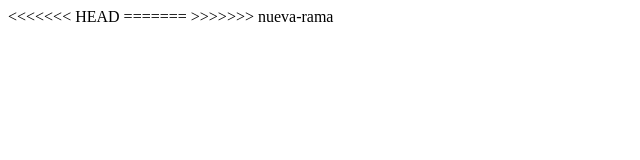
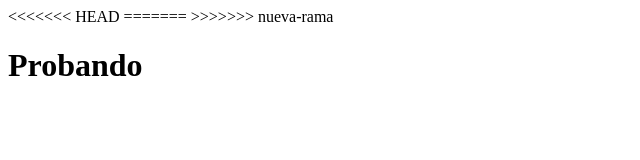
Before and after one commit to rex29design/mi_repositorio, a plain HTML site: page index.html in a window 1280 px wide. Shown: the whole page, without its empty margins (0-640 px from the left). Drawn offline with Linux system fonts and the light colour scheme.

Commit message:
div added

```diff
--- a/index.html
+++ b/index.html
@@ -11,6 +11,8 @@
 >>>>>>> nueva-rama
 </head>
 <body>
-
+    <div>
+        <h1>Probando</h1>
+    </div>
 </body>
 </html>
```
